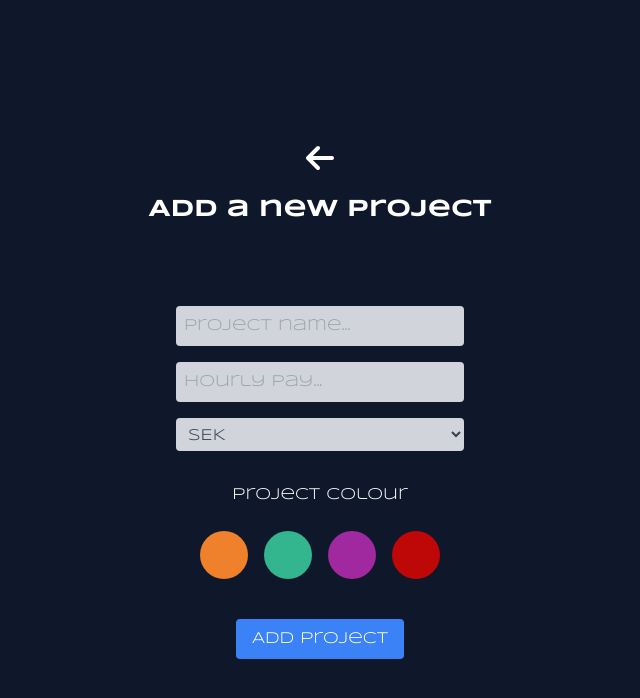
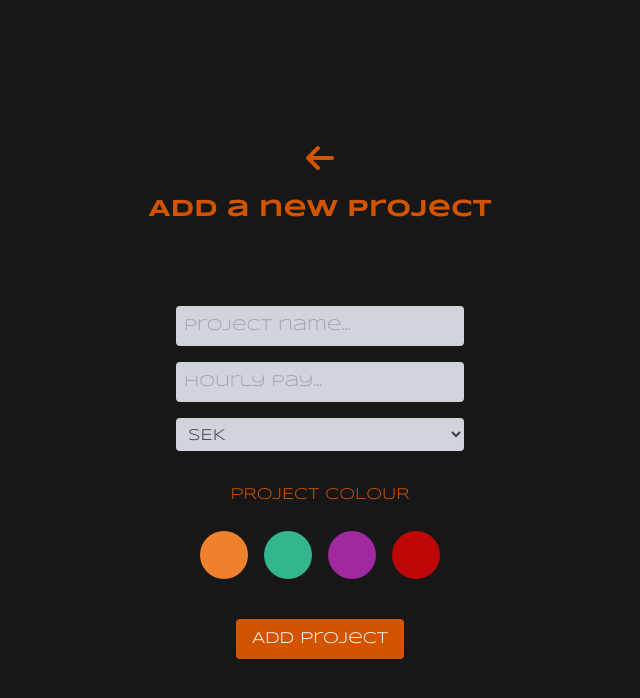
Before and after one commit to TomEder/freelance_time_tracker, a React (Create React App) app: page /add-project in a window 1280 px wide. Shown: the top 698 px of the page, without its empty margins (320-960 px from the left). Built offline with nearby package versions, Linux system fonts and the light colour scheme; no server answers.

Commit message:
Refactor font and color styles in ProjectForm, BillingPeriods, EditProject, and EditProjectForm components

```diff
--- a/src/Pages/AddProject/Components/ProjectForm/ProjectForm.jsx
+++ b/src/Pages/AddProject/Components/ProjectForm/ProjectForm.jsx
@@ -52,13 +52,15 @@ const ProjectForm = () => {
   };
 
   return (
-    <div className="min-h-screen bg-slate-900 flex flex-col items-center justify-center p-4">
+    <div className="min-h-screen bg-[#171718] flex flex-col items-center justify-center p-4">
       {/* Back button using FontAwesome */}
-      <button onClick={() => navigate("/home")} className="text-white mb-4">
+      <button onClick={() => navigate("/home")} className="text-[#D35400] mb-4">
         <FontAwesomeIcon icon={faArrowLeft} size="2x" /> {/* Back arrow */}
       </button>
 
-      <h1 className="text-white text-2xl font-bold mb-20">Add a new project</h1>
+      <h1 className="text-[#D35400] text-2xl font-bold mb-20">
+        Add a new project
+      </h1>
 
       <form
         onSubmit={handleSubmit}
@@ -94,7 +96,7 @@ const ProjectForm = () => {
         </select>
 
         {/* Project color selection */}
-        <div className="text-white mt-4">Project colour</div>
+        <div className="text-[#D35400] mt-4">PROJECT COLOUR</div>
         <div className="flex gap-4 mt-2">
           {colors.map((color) => (
             <button
@@ -113,7 +115,7 @@ const ProjectForm = () => {
         {/* Submit button */}
         <button
           type="submit"
-          className="mt-6 bg-blue-500 hover:bg-blue-600 text-white py-2 px-4 rounded"
+          className="mt-6 bg-[#D35400] hover:bg-blue-600 text-white py-2 px-4 rounded"
         >
           Add project
         </button>
--- a/src/Pages/BillingPeriods/BillingPeriods.jsx
+++ b/src/Pages/BillingPeriods/BillingPeriods.jsx
@@ -49,19 +49,24 @@ const BillingPeriods = () => {
   };
 
   return (
-    <div className="min-h-screen bg-slate-900 p-4">
-      <h1 className="text-white text-2xl font-bold mb-4">Billing Periods</h1>
+    <div className="min-h-screen bg-[#171718] p-4">
+      <h1 className="text-[#D35400] text-2xl text-center mb-4">
+        BILLING PERIODS
+      </h1>
 
-      <div className="bg-blue-800 p-4 rounded-lg">
+      <div className="p-4 rounded-lg">
         {error ? (
           <p className="text-red-500 text-lg">{error}</p>
         ) : billingPeriods.length > 0 ? (
           <ul>
             {billingPeriods.map((period, index) => (
-              <li key={index} className="text-white text-lg">
-                Billing Period {getMonthName(period.month)} {period.year}:{" "}
-                {(period.hours || 0).toFixed(1)} hours, Earned:{" "}
-                {(period.earnings || 0).toFixed(2)} kr
+              <li
+                key={index}
+                className="text-white border-2 border-[#D35400] text-lg mb-2 rounded p-2 uppercase"
+              >
+                {getMonthName(period.month)} {period.year}: <br />
+                {(period.hours || 0).toFixed(1)} HOURS <br />
+                Earned: {(period.earnings || 0).toFixed(2)} kr
               </li>
             ))}
           </ul>
@@ -72,7 +77,7 @@ const BillingPeriods = () => {
 
       <button
         onClick={() => navigate(-1)} // Navigate back to the project page
-        className="bg-blue-500 text-white py-2 px-4 rounded mt-4"
+        className="bg-[#D35400] text-white py-2 px-4 rounded mt-4"
       >
         Back to Project
       </button>
--- a/src/Pages/EditProject/EditProject.jsx
+++ b/src/Pages/EditProject/EditProject.jsx
@@ -4,7 +4,7 @@ import EditProjectForm from "./EditProjectForm/EditProjectForm"; // Import the f
 const EditProject = () => {
   return (
     <div>
-      <h1 className="text-white text-2xl font-bold mb-4">Edit Project</h1>
+      <h1 className="text-[#D35400] text-2xl font-bold mb-4">Edit Project</h1>
       {/* Render the EditProjectForm component */}
       <EditProjectForm />
     </div>
--- a/src/Pages/EditProject/EditProjectForm/EditProjectForm.jsx
+++ b/src/Pages/EditProject/EditProjectForm/EditProjectForm.jsx
@@ -65,13 +65,13 @@ const EditProjectForm = () => {
   };
 
   return (
-    <div className="min-h-screen bg-slate-900 flex flex-col items-center justify-center p-4">
+    <div className="min-h-screen bg-[#171718] flex flex-col items-center justify-center p-4">
       {/* Back button using FontAwesome */}
-      <button onClick={() => navigate("/home")} className="text-white mb-4">
+      <button onClick={() => navigate("/home")} className="text-[#D35400] mb-4">
         <FontAwesomeIcon icon={faArrowLeft} size="2x" /> {/* Back arrow */}
       </button>
 
-      <h1 className="text-white text-2xl font-bold mb-20">Edit Project</h1>
+      <h1 className="text-[#D35400] text-2xl mb-20">EDIT PROJECT</h1>
 
       <form
         onSubmit={handleSubmit}
@@ -107,7 +107,7 @@ const EditProjectForm = () => {
         </select>
 
         {/* Project color selection */}
-        <div className="text-white mt-4">Project colour</div>
+        <div className="text-[#D35400] mt-4">PROJECT COLOUR</div>
         <div className="flex gap-4 mt-2">
           {colors.map((color) => (
             <button
@@ -126,9 +126,9 @@ const EditProjectForm = () => {
         {/* Submit button */}
         <button
           type="submit"
-          className="mt-6 bg-blue-500 hover:bg-blue-600 text-white py-2 px-4 rounded"
+          className="mt-6 bg-[#D35400] hover:bg-[#a14100] text-white py-2 px-4 rounded"
         >
-          Update project
+          UPDATE PROJECT
         </button>
       </form>
     </div>
```
